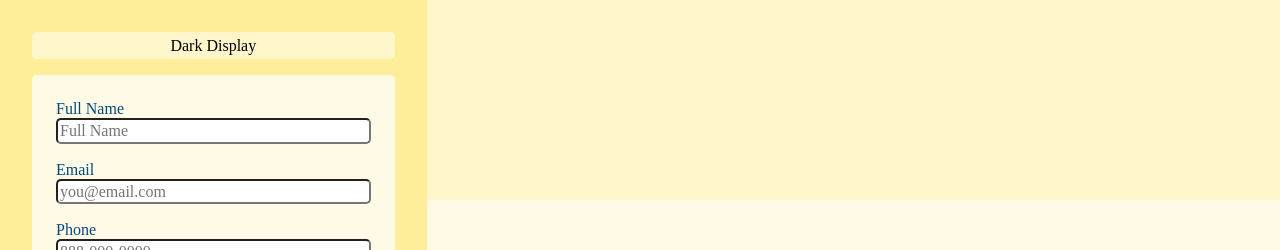
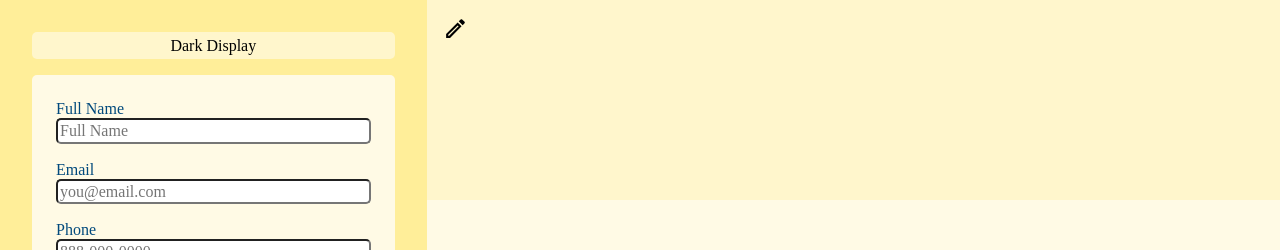
Before and after one commit to saykate/Odin-CV-app, a React (Vite) app: page / in a window 1280 px wide. Shown: the top 250 px of the page. Built offline with nearby package versions, Linux system fonts and the light colour scheme.

Commit message:
added preventDefault to handle Submit, but now it's having type issues, added pencil svg to Header and faux Edit function

```diff
--- a/src/App.tsx
+++ b/src/App.tsx
@@ -29,13 +29,22 @@ function App() {
     }));
   }
 
-  function handlePersonalDataSubmit() {
+  function handlePersonalDataSubmit(e: { preventDefault: () => void }) {
+    e.preventDefault();
     setIsFormSubmitted(true);
+  }
+
+  function handleEditClick(e) {
+    e.preventDefault();
+    // setFormPersonalData()
   }
 
   return (
     <MainBody>
-      <Header personalData={formPersonalData} isFormSubmitted={isFormSubmitted}/>
+      <Header
+        personalData={formPersonalData}
+        isFormSubmitted={isFormSubmitted}
+        handleEditClick={handleEditClick}/>
       <Sidebar
         personalData={formPersonalData}
         handlePersonalDataChange={handlePersonalDataChange}
--- a/src/components/Header.tsx
+++ b/src/components/Header.tsx
@@ -2,16 +2,20 @@ import styled from 'styled-components';
 import { useContext, FC } from 'react';
 import { ThemeContext } from '../context/Theme';
 import { PersonalData } from '../App'
+import Button from './Button'
+import pencil from '../assets/pencil.svg';
 
 type HeaderProps = {
     personalData: PersonalData;
     isFormSubmitted: boolean;
+    handleEditClick: () => void;
 }
 
-const Header: FC<HeaderProps> = ({ personalData, isFormSubmitted }) => {
+const Header: FC<HeaderProps> = ({ personalData, isFormSubmitted, handleEditClick }) => {
     const theme = useContext(ThemeContext)
     return (
         <HeaderContainer color={theme.flavor.primaryMedium}>
+            <a onClick={handleEditClick}><img src={pencil} alt="edit"/></a>
             <h1>{isFormSubmitted ? personalData.fullName : ''}</h1>
             <p>{isFormSubmitted ? personalData.email : ''}</p>
             <p>{isFormSubmitted ? personalData.phone : ''}</p>
@@ -21,12 +25,20 @@ const Header: FC<HeaderProps> = ({ personalData, isFormSubmitted }) => {
 }
 
 const HeaderContainer = styled.div`
+    position: relative;
     background-color: ${props => props.color};
     grid-area: header;
     display: flex;
     flex-direction: column;
     justify-content: center;
     align-items: center;
+    padding: 1rem;
+    img {
+        position: absolute;
+        width: 25px;
+        left: 1rem;
+        top: 1rem;
+    }
     h1 {
         font-size: 4rem
     }
```
Also changed, not shown: src/assets/pencil.svg (added).
